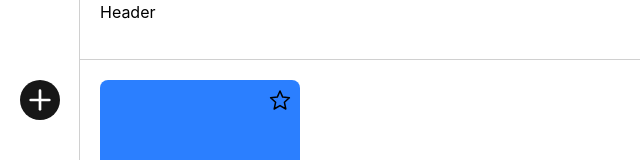
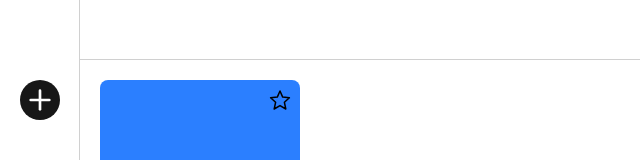
Before and after one commit to mostlyinnocent/Notes-App, a React (Vite) app in the folder client/: page /notes in a window 1280 px wide. Shown: the top 160 px of the page, without its empty margins (0-640 px from the left). Built offline with nearby package versions, Linux system fonts and the light colour scheme.

Commit message:
Remove placeholder text from Header

```diff
--- a/client/src/components/common/Header.jsx
+++ b/client/src/components/common/Header.jsx
@@ -2,7 +2,7 @@ import React from 'react'
 
 function Header() {
   return (
-    <div className='header h-15 w-full px-5 border-b border-b-neutral-400/50'>Header</div>
+    <div className='header h-15 w-full px-5 border-b border-b-neutral-400/50'></div>
   )
 }
 
```
